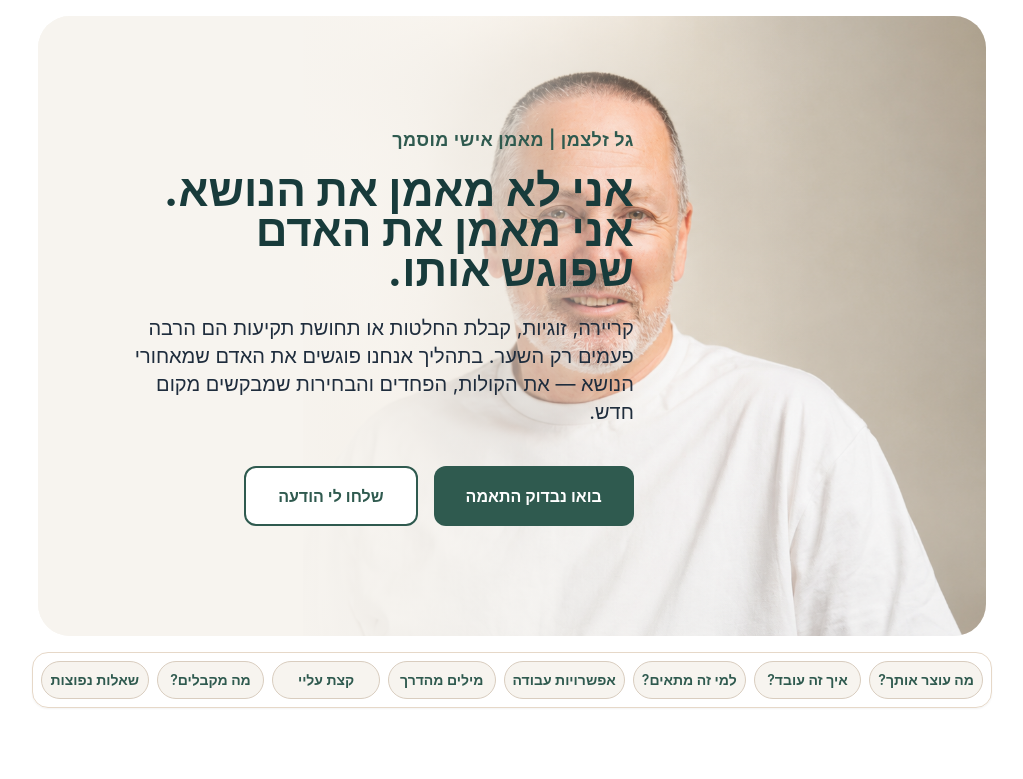
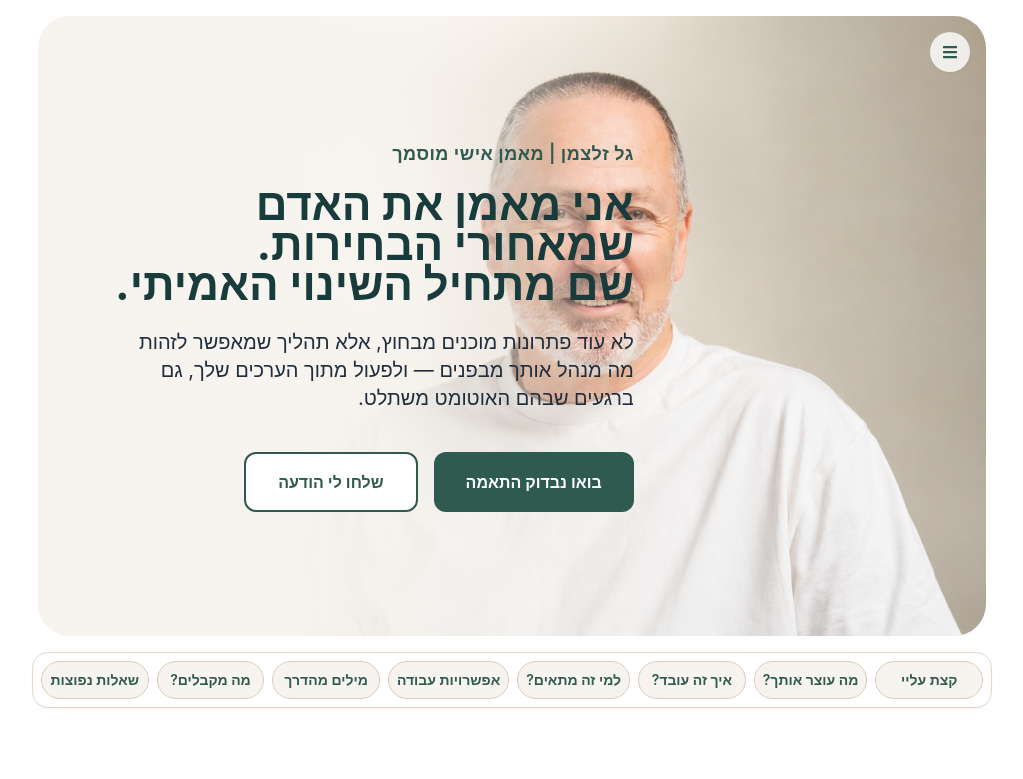
Before and after one commit to Gzalzman/gal_coach_landing_page, a Next.js app: page / in a window 1280 px wide. Shown: the top 779 px of the page, without its empty margins (128-1151 px from the left). Built offline with nearby package versions, Linux system fonts and the light colour scheme.

Commit message:
Update hero navigation and coaching services content

```diff
--- a/components/Hero.tsx
+++ b/components/Hero.tsx
@@ -1,13 +1,47 @@
 'use client'
 
+import { useState } from 'react'
 import Image from 'next/image'
+import { FaBars, FaTimes } from 'react-icons/fa'
 import { Button } from './ui/Button'
-import { copy, getWhatsAppLink, getCompatibilityLink } from '@/lib/constants'
+import { copy, getWhatsAppLink, getCompatibilityLink, navItems } from '@/lib/constants'
 
 export const Hero = () => {
+  const [menuOpen, setMenuOpen] = useState(false)
+
   return (
     <section className="bg-white px-2 py-4 md:py-4">
-      <div className="mx-auto w-full max-w-[1280px] px-1 md:w-[75%] md:px-0">
+      <div className="relative mx-auto w-full max-w-[1280px] px-1 md:w-[75%] md:px-0">
+
+        {/* Hamburger menu */}
+        <div className="absolute right-4 top-4 z-50">
+          <button
+            onClick={() => setMenuOpen(!menuOpen)}
+            aria-label={menuOpen ? 'סגירת תפריט' : 'פתיחת תפריט'}
+            className="flex h-10 w-10 items-center justify-center rounded-full bg-white/80 text-[#2F5A4F] shadow-sm backdrop-blur-sm transition hover:bg-white"
+          >
+            {menuOpen ? <FaTimes className="h-4 w-4" /> : <FaBars className="h-4 w-4" />}
+          </button>
+
+          {menuOpen && (
+            <div
+              className="absolute right-0 top-12 min-w-[180px] rounded-2xl border border-[#E6D8C8] bg-white/95 py-2 shadow-md"
+              dir="rtl"
+            >
+              {navItems.map((item) => (
+                <a
+                  key={item.href}
+                  href={item.href}
+                  onClick={() => setMenuOpen(false)}
+                  className="block px-5 py-2.5 text-sm font-medium text-[#2F5A4F] transition hover:bg-[#F7F4EF]"
+                >
+                  {item.label}
+                </a>
+              ))}
+            </div>
+          )}
+        </div>
+
         <div className="relative overflow-hidden rounded-[32px] bg-[#f7f4ef] md:min-h-[580px]">
           {/* Desktop image */}
           <div className="pointer-events-none absolute inset-y-0 right-0 hidden w-[72%] items-end justify-end md:flex">
@@ -39,7 +73,7 @@ export const Hero = () => {
               {copy.heroEyebrow}
             </p>
 
-            <h1 className="mb-6 text-right text-3xl font-bold leading-tight text-text-primary lg:text-4xl xl:text-[44px]">
+            <h1 className="mb-6 whitespace-pre-line text-right text-3xl font-bold leading-tight text-text-primary lg:text-4xl xl:text-[44px]">
               {copy.heroTitle}
             </h1>
 
@@ -80,7 +114,7 @@ export const Hero = () => {
       {copy.heroEyebrow}
     </p>
 
-    <h1 className="mt-4 text-[25px] font-bold leading-[1.18] text-text-primary">
+    <h1 className="mt-4 whitespace-pre-line text-[25px] font-bold leading-[1.18] text-text-primary">
       {copy.heroTitle}
     </h1>
 
--- a/components/SectionNav.tsx
+++ b/components/SectionNav.tsx
@@ -1,13 +1,4 @@
-const navItems = [
-  { label: 'מה עוצר אותך?', href: '#pain' },
-  { label: 'איך זה עובד?', href: '#process' },
-  { label: 'למי זה מתאים?', href: '#fit' },
-  { label: 'אפשרויות עבודה', href: '#work-with-me' },
-  { label: 'מילים מהדרך', href: '#testimonials' },
-  { label: 'קצת עליי', href: '#about' },
-  { label: 'מה מקבלים?', href: '#benefits' },
-  { label: 'שאלות נפוצות', href: '#faq' },
-]
+import { navItems } from '@/lib/constants'
 
 export const SectionNav = () => (
   <section id="section-nav" className="bg-white px-2 pb-4 md:px-0">
--- a/lib/constants.ts
+++ b/lib/constants.ts
@@ -20,10 +20,21 @@ export const getCompatibilityLink = () => {
   return `https://wa.me/972528330884?text=${message}`
 }
 
+export const navItems = [
+  { label: 'קצת עליי', href: '#about' },
+  { label: 'מה עוצר אותך?', href: '#pain' },
+  { label: 'איך זה עובד?', href: '#process' },
+  { label: 'למי זה מתאים?', href: '#fit' },
+  { label: 'אפשרויות עבודה', href: '#work-with-me' },
+  { label: 'מילים מהדרך', href: '#testimonials' },
+  { label: 'מה מקבלים?', href: '#benefits' },
+  { label: 'שאלות נפוצות', href: '#faq' },
+]
+
 export const copy = {
   heroEyebrow: 'גל זלצמן | מאמן אישי מוסמך',
-  heroTitle: 'אני לא מאמן את הנושא.\n אני מאמן את האדם שפוגש אותו.',
-  heroSubtitle: 'קריירה, זוגיות, קבלת החלטות או תחושת תקיעות הם הרבה פעמים רק השער. בתהליך אנחנו פוגשים את האדם שמאחורי הנושא — את הקולות, הפחדים והבחירות שמבקשים מקום חדש.',
+  heroTitle: 'אני מאמן את האדם שמאחורי הבחירות.\nשם מתחיל השינוי האמיתי.',
+  heroSubtitle: 'לא עוד פתרונות מוכנים מבחוץ, אלא תהליך שמאפשר לזהות מה מנהל אותך מבפנים — ולפעול מתוך הערכים שלך, גם ברגעים שבהם האוטומט משתלט.',
   heroCTAPrimary: 'בואו נבדוק התאמה',
   heroCTASecondary: 'שלחו לי הודעה',
 
```
